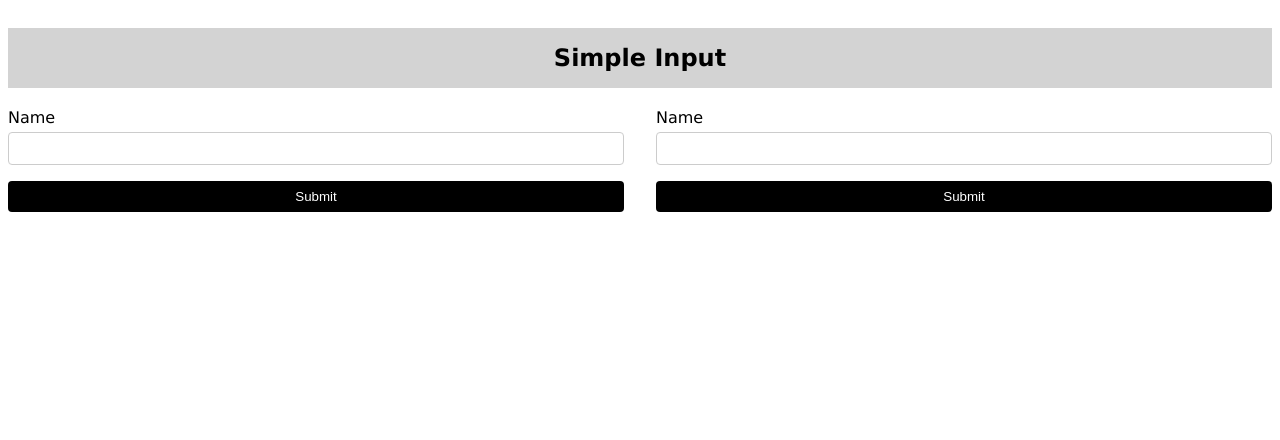
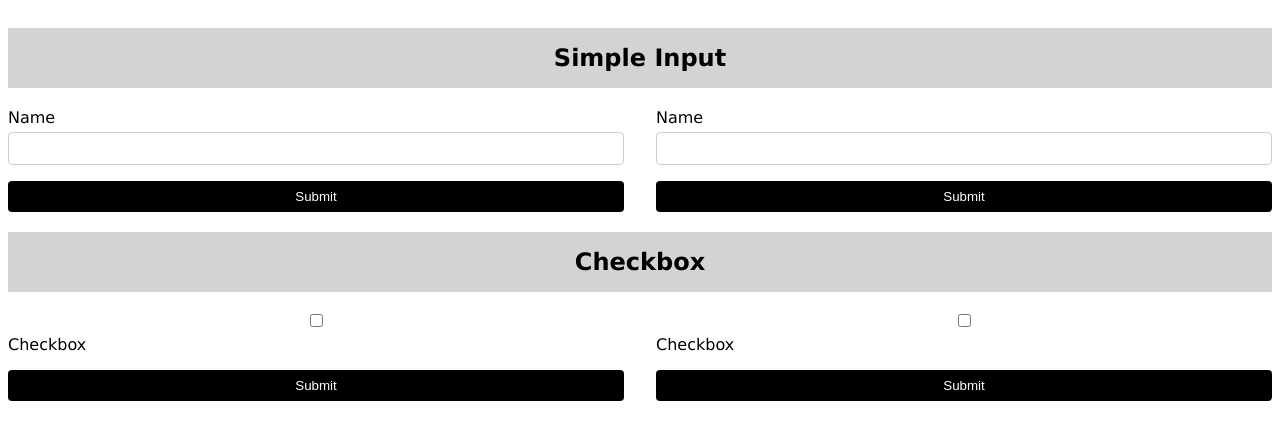
Before and after one commit to angular-courses-lab/angular-forms-comparison, an Angular app: page / in a window 1280 px wide. Shown: the top 440 px of the page. Built offline with nearby package versions, Linux system fonts and the light colour scheme.

Commit message:
feat: simple checkbox

```diff
--- a/src/app/app.component.html
+++ b/src/app/app.component.html
@@ -3,3 +3,8 @@
   <app-template-simple-input />
   <app-reactive-simple-input />
 </section>
+<h2>Checkbox</h2>
+<section>
+  <app-reactive-simple-checkbox />
+  <app-template-simple-checkbox />
+</section>
--- /dev/null
+++ b/src/app/modules/reactive/reactive-simple-checkbox.ng.ts
@@ -0,0 +1,23 @@
+import { Component } from '@angular/core';
+import { FormControl, ReactiveFormsModule } from '@angular/forms';
+
+@Component({
+  selector: 'app-reactive-simple-checkbox',
+  template: `
+    <form>
+      <label>
+        <input type="checkbox" [formControl]="control" />
+        <span>Checkbox</span>
+      </label>
+      <button type="submit" (click)="submit()">Submit</button>
+    </form>
+  `,
+  imports: [ReactiveFormsModule],
+})
+export class ReactiveSimpleCheckboxComponent {
+  control = new FormControl(false);
+
+  submit() {
+    alert(this.control.value);
+  }
+}
--- /dev/null
+++ b/src/app/modules/template/template-simple-checkbox.ng.ts
@@ -0,0 +1,23 @@
+import { Component, signal } from '@angular/core';
+import { FormsModule } from '@angular/forms';
+
+@Component({
+  selector: 'app-template-simple-checkbox',
+  template: `
+    <form>
+      <label>
+        <input type="checkbox" name="checkbox" [(ngModel)]="checkbox" />
+        <span>Checkbox</span>
+      </label>
+      <button type="submit" (click)="submit()">Submit</button>
+    </form>
+  `,
+  imports: [FormsModule],
+})
+export class TemplateSimpleCheckboxComponent {
+  checkbox = signal(false);
+
+  submit() {
+    alert(this.checkbox());
+  }
+}
```
Also changed, not shown: src/app/app.component.ts (+8 -1 lines).
